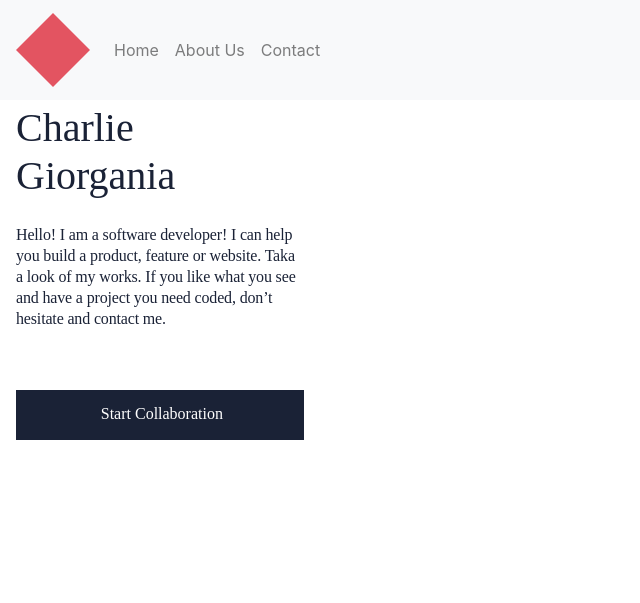
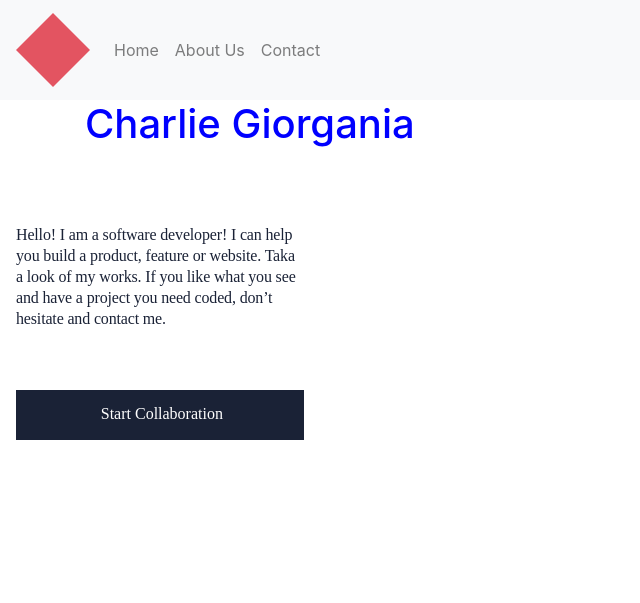
Before and after one commit to zohra-neda/Portfolio-Website, a plain HTML site: page index.html in a window 1280 px wide. Shown: the whole page, without its empty margins (0-640 px from the left). Drawn offline with nearby package versions, Linux system fonts and the light colour scheme.

Commit message:
First Change

```diff
--- a/style.css
+++ b/style.css
@@ -29,7 +29,7 @@ img {
 
 }
 
-#title1 {
+#title {
 
     position: absolute;
     width: 220px;
```
